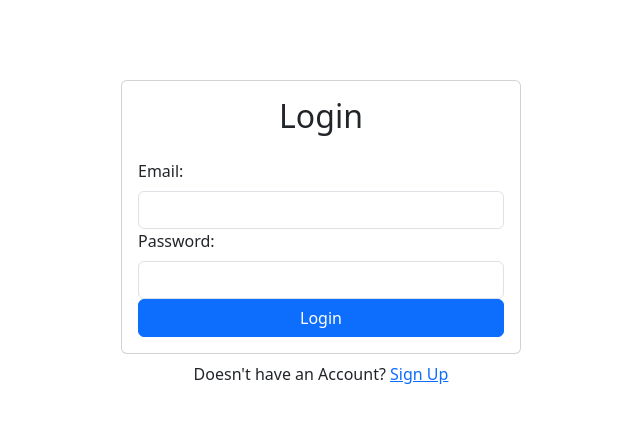
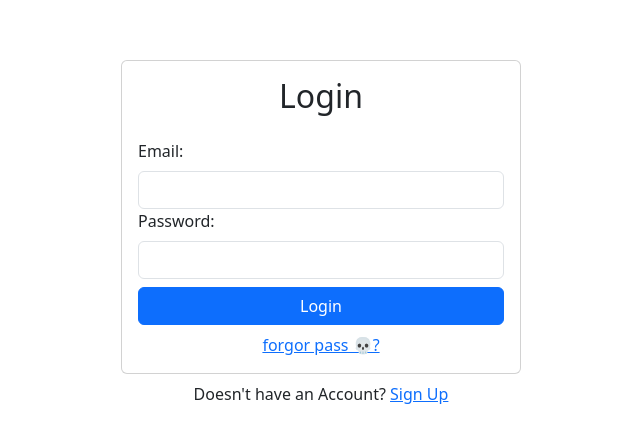
Before and after one commit to Musxeto/kinnie.png, a React (Vite) app: page /login in a window 1280 px wide. Shown: the part 167-610 px from the top of the page, without its empty margins (319-959 px from the left). Built offline with nearby package versions, Linux system fonts and the light colour scheme; no server answers.

Commit message:
forgorpass?

```diff
--- a/src/App.jsx
+++ b/src/App.jsx
@@ -7,6 +7,7 @@ import { BrowserRouter, Route, Routes } from "react-router-dom";
 import Login from "./Components/Login";
 import PrivateRoute from "./Components/PrivateRoute";
 import UpdateProfile from "./Components/UpdateProfile";
+import ForgorPass from "./Components/ForgorPass";
 function App() {
   return (
     <>
@@ -32,6 +33,7 @@ function App() {
             />
             <Route path="/signup" element={<Signup />} />
             <Route path="/login" element={<Login />} />
+            <Route path="/forgor-pass" element={<ForgorPass />} />
           </Routes>
         </BrowserRouter>
       </AuthProvider>
--- /dev/null
+++ b/src/Components/ForgorPass.jsx
@@ -0,0 +1,7 @@
+import React from "react";
+
+const ForgorPass = () => {
+  return <div>byebye</div>;
+};
+
+export default ForgorPass;
--- a/src/Components/Login.jsx
+++ b/src/Components/Login.jsx
@@ -47,12 +47,17 @@ const Login = () => {
                 </Form.Group>
                 <Button
                   disabled={loading || currentUser !== null}
-                  className="w-100"
+                  className="w-100 mt-2"
                   type="submit"
                 >
                   Login
                 </Button>
               </Form>
+              <div className="w-100 text-center mt-2 ">
+                <Link to="/forgor-pass" className="cursor-pointer">
+                  forgor pass 💀?
+                </Link>
+              </div>
             </Card.Body>
           </Card>
           <div className="w-100 text-center mt-2 ">
--- a/src/Components/Signup.jsx
+++ b/src/Components/Signup.jsx
@@ -68,7 +68,7 @@ const Signup = () => {
                 </Form.Group>
                 <Button
                   disabled={loading || currentUser !== null}
-                  className="w-100"
+                  className="w-100 mt-2"
                   type="submit"
                 >
                   Sign Up
```
